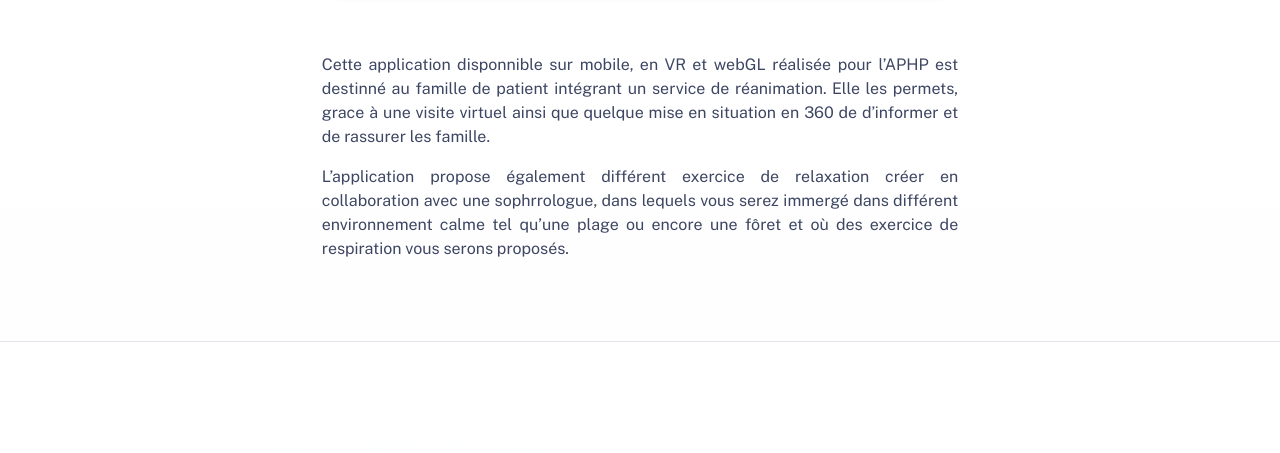
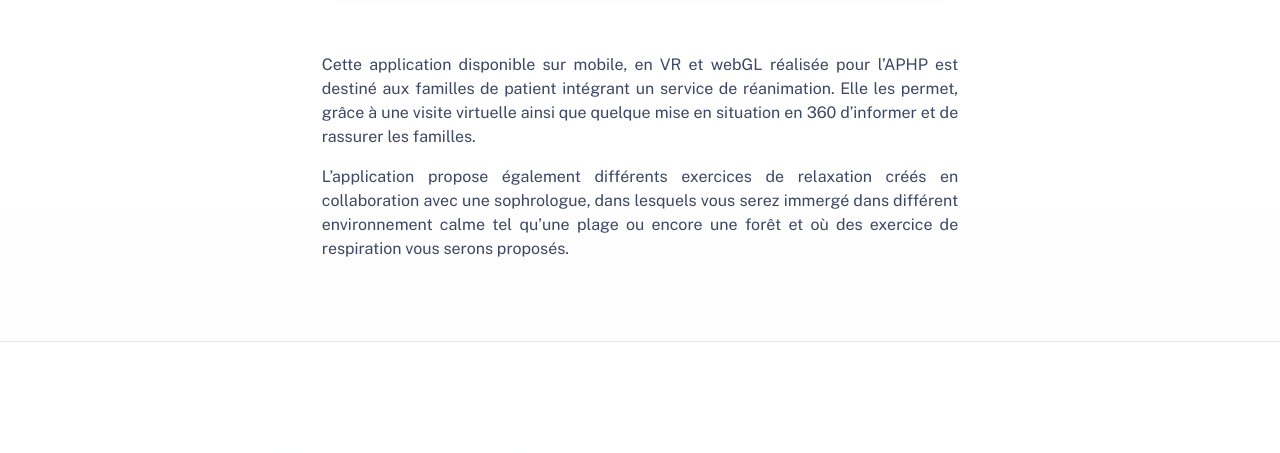
Before and after one commit to JulienCodron/JulienCodron.github.io, an Astro site: page /work/famirea in a window 1280 px wide. Shown: the part 911-1364 px from the top of the page. Built offline with nearby package versions, Linux system fonts and the light colour scheme; Astro itself is replaced by a stand-in of ours.

Commit message:
Correction orth Famirea

```diff
--- a/src/content/work/Famirea.md
+++ b/src/content/work/Famirea.md
@@ -15,6 +15,6 @@ tags:
   - Immersive
 ---
 
-Cette application disponnible sur mobile, en VR et webGL réalisée pour l'APHP est destinné au famille de patient intégrant un service de réanimation. Elle les permets, grace à une visite virtuel ainsi que quelque mise en situation en 360 de d'informer et de rassurer les famille.
+Cette application disponible sur mobile, en VR et webGL réalisée pour l’APHP est destiné aux familles de patient intégrant un service de réanimation. Elle les permet, grâce à une visite virtuelle ainsi que quelque mise en situation en 360 d'informer et de rassurer les familles.
 
-L'application propose également différent exercice de relaxation créer en collaboration avec une sophrrologue, dans lequels vous serez immergé dans différent environnement calme tel qu'une plage ou encore une fôret et où des exercice de respiration vous serons proposés.
+L’application propose également différents exercices de relaxation créés en collaboration avec une sophrologue, dans lesquels vous serez immergé dans différent environnement calme tel qu’une plage ou encore une forêt et où des exercice de respiration vous serons proposés.
```
